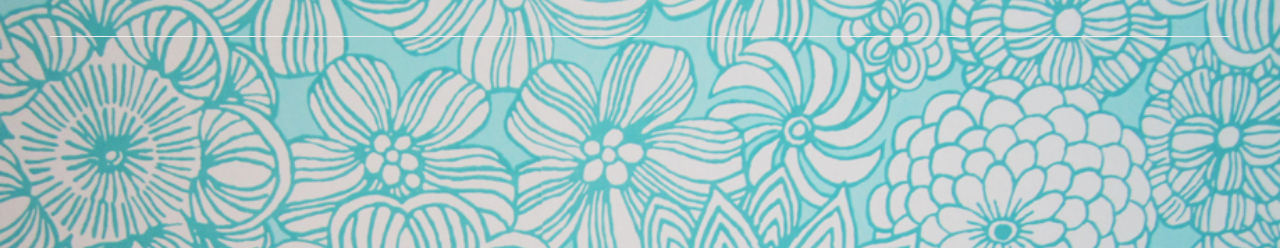
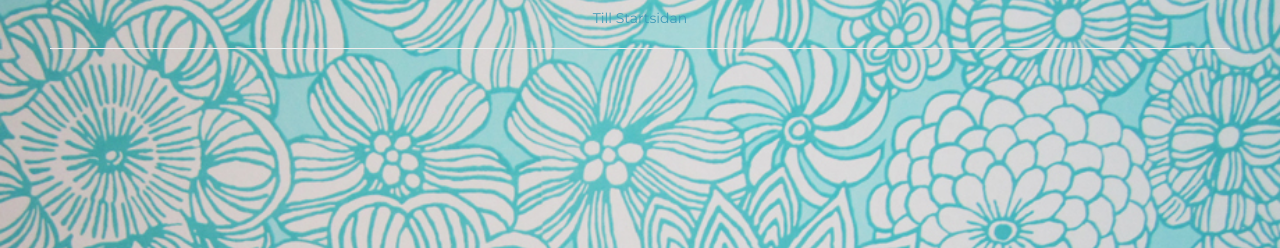
Before and after one commit to tiddelipoms/quizproject, a Django app: template quiz/templates/quiz/results.html in a window 1280 px wide. Shown: the part 214-462 px from the top of the page. Run offline with Django 3.2, Linux system fonts and the light colour scheme; the template is opened without the code that fills it, so the values that code supplies are empty; some libraries are stand-ins or nearby versions.

Commit message:
fixing size

```diff
--- a/static/style.css
+++ b/static/style.css
@@ -31,10 +31,10 @@ h3 {
 a {
     color: #409BB8;
     text-decoration: none;
-    font-size: 40%;
+    font-size: 100%;
 }
 
-p {font-size: 40%}
+p {font-size: 100%}
 
 .quiz-container {
 	position: relative;
```
